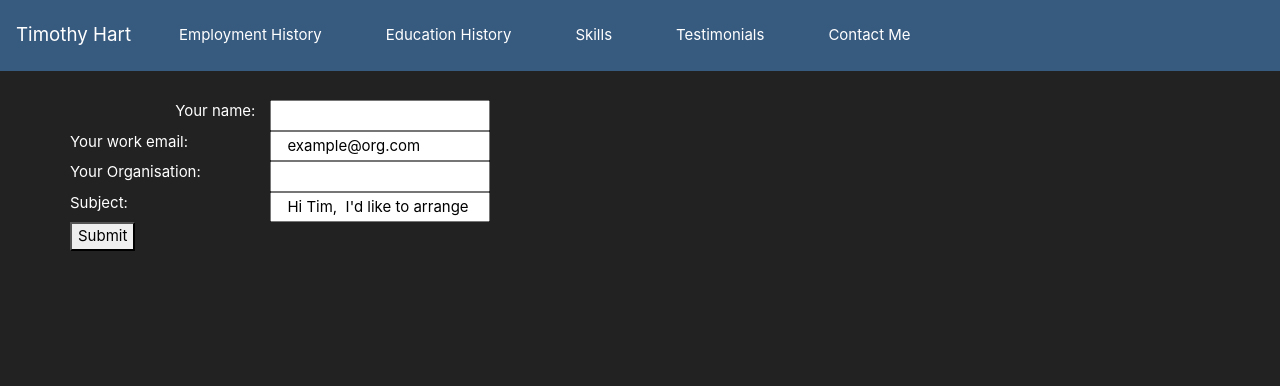
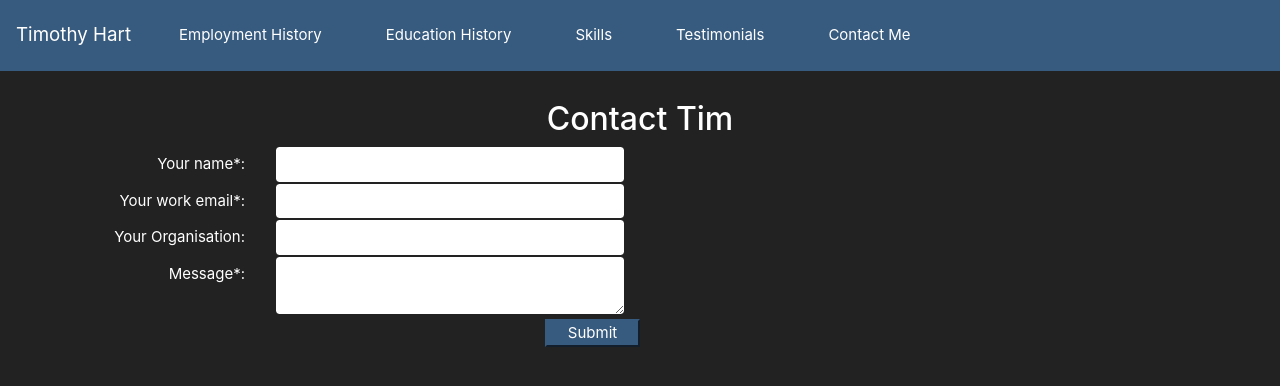
Before and after one commit to timface/resume-app, a React (Create React App) app in the folder frontend/: page /contact in a window 1280 px wide. Shown: the top 386 px of the page. Built offline with nearby package versions, Linux system fonts and the light colour scheme.

Commit message:
Second pass at ContactForm, aligned items.

```diff
--- a/frontend/src/Contact/ContactForm.js
+++ b/frontend/src/Contact/ContactForm.js
@@ -1,5 +1,5 @@
 import React, { useState } from 'react';
-import { useFormik } from 'formik';
+import { Form, Formik, Field, ErrorMessage } from 'formik';
 
 
 const validate = values => {
@@ -23,76 +23,132 @@ const validate = values => {
 
 function ContactForm(props) {
 
-    const formik = useFormik({
-        initialValues: {
-            name: '',
-            email: 'example@org.com',
-            org: '',
-            msg: 'Hi Tim, \n I\'d like to arrange an interview',
-        },
-        validate,
-        onSubmit: values => {
-            alert(JSON.stringify(values, null, 2))
-        }
-    })
+    return (
+        <React.Fragment>
+            <h3 className='text-center'>Contact Tim</h3>
+            <Formik
+                initialValues={{
+                    name: '',
+                    email: '',
+                    org: '',
+                    msg: '',
+                }}
+                validate={validate}
+                onSubmit={(values, { setSubmitting }) => {
+                    alert(JSON.stringify(values, null, 2));
+                    setSubmitting(false);
+                }}>
+                <div className="container">
+                    <Form>
+                        <div className="form-group">
+                            <div className='row'>
+                                <label className='col-sm-2 col-form-label text-right' htmlFor='name'>Your name*: </label>
+                                <div className='col-sm-4'>
+                                    <Field className="form-control" name='name' type='text' />
+                                    <ErrorMessage component='span' className='p-2 text-danger' name='name' />
+                                </div>
+                            </div>
+                            <div className='row'>
+                                <label className='col-sm-2 col-form-label text-right' htmlFor='email'>Your work email*: </label>
+                                <div className='col-sm-4'>
+                                    <Field className='form-control' name='email' type='email' />
+                                    <ErrorMessage component='span' className='p-2 text-danger' name='email' />
+                                </div>
+                            </div>
+                            <div className='row'>
+                                <label className='col-sm-2 col-form-label text-right' htmlFor='org'>Your Organisation: </label>
+                                <div className='col-sm-4'>
+                                    <Field className='form-control' name='org' type='text' />
+                                    <ErrorMessage component='span' className='p-2 text-danger' name='org' />
+                                </div>
+                            </div>
+                            <div className='row'>
+                                <label className='col-sm-2 col-form-label text-right' htmlFor='msg'>Message*: </label>
+                                <div className='col-sm-4'>
+                                    <Field className='form-control' name='msg' as='textarea' />
+                                    <ErrorMessage component='span' className='p-2 text-danger' name='msg' />
+                                </div>
+                            </div>
+                            <div className='row mt-1'>
+                                <button className='col-sm-1 offset-md-5 btn-primary' type="submit">Submit</button>
+                            </div>
+                        </div>
+                    </Form>
+                </div>
+            </Formik>
+        </React.Fragment>
+    )
 
-    return (
-        <div className="container">
-            <div className="row">
-                <form onSubmit={formik.handleSubmit}>
-                    <div className="row">
-                    <label for="name" className="col text-right">Your name:</label>
-                    <input
-                    className="col"
-                        id="name"
-                        name='name'
-                        type='text'
-                        value={formik.values.name}
-                        onChange={formik.handleChange}
-                        onBlur={formik.handleBlur} />
-                    {formik.touched.name && formik.errors.name ? <div>{formik.errors.name}</div> : null}
-                    </div>
-                    <div className="row">
-                    <label for="email" className="col">Your work email:</label>
-                    <input
-                    className="col"
-                        id="email"
-                        name="email"
-                        type="email"
-                        value={formik.values.email}
-                        placeholder={formik.values.email}
-                        onChange={formik.handleChange}
-                        onBlur={formik.handleBlur} />
-                    {formik.touched.email && formik.errors.email ? <div>{formik.errors.email}</div> : null}
-                    </div>
-                    <div className="row">
-                    <label for="org" className="col">Your Organisation:</label>
-                    <input
-                    className="col"
-                        id="org"
-                        name="org"
-                        type="text"
-                        value={formik.values.org}
-                        onChange={formik.handleChange}
-                        onBlur={formik.handleBlur} />
-                        </div>
-                        <div className="row">
-                    <label for="msg" className="col">Subject:</label>
-                    <input
-                    className="col"
-                        id="msg"
-                        name="msg"
-                        type="textarea"
-                        value={formik.values.msg}
-                        onChange={formik.handleChange}
-                        onBlur={formik.handleBlur} />
-                    {formik.touched.msg && formik.errors.msg ? <div>{formik.errors.msg}</div> : null}
-                    </div>
-                    <button type='submit'>Submit</button>
-                </form>
-            </div>
-        </div>
-    )
+    // const formik = useFormik({
+    //     initialValues: {
+    //         name: '',
+    //         email: 'example@org.com',
+    //         org: '',
+    //         msg: 'Hi Tim, \n I\'d like to arrange an interview',
+    //     },
+    //     validate,
+    //     onSubmit: values => {
+    //         alert(JSON.stringify(values, null, 2))
+    //     }
+    // })
+
+    // return (
+    //     <div className="container">
+    //         <div className="row">
+    //             <form onSubmit={formik.handleSubmit}>
+    //                 <div className="row">
+    //                 <label for="name" className="col text-right">Your name:</label>
+    //                 <input
+    //                 className="col"
+    //                     id="name"
+    //                     name='name'
+    //                     type='text'
+    //                     value={formik.values.name}
+    //                     onChange={formik.handleChange}
+    //                     onBlur={formik.handleBlur} />
+    //                 {formik.touched.name && formik.errors.name ? <div>{formik.errors.name}</div> : null}
+    //                 </div>
+    //                 <div className="row">
+    //                 <label for="email" className="col">Your work email:</label>
+    //                 <input
+    //                 className="col"
+    //                     id="email"
+    //                     name="email"
+    //                     type="email"
+    //                     value={formik.values.email}
+    //                     placeholder={formik.values.email}
+    //                     onChange={formik.handleChange}
+    //                     onBlur={formik.handleBlur} />
+    //                 {formik.touched.email && formik.errors.email ? <div>{formik.errors.email}</div> : null}
+    //                 </div>
+    //                 <div className="row">
+    //                 <label for="org" className="col">Your Organisation:</label>
+    //                 <input
+    //                 className="col"
+    //                     id="org"
+    //                     name="org"
+    //                     type="text"
+    //                     value={formik.values.org}
+    //                     onChange={formik.handleChange}
+    //                     onBlur={formik.handleBlur} />
+    //                     </div>
+    //                     <div className="row">
+    //                 <label for="msg" className="col">Subject:</label>
+    //                 <input
+    //                 className="col"
+    //                     id="msg"
+    //                     name="msg"
+    //                     type="textarea"
+    //                     value={formik.values.msg}
+    //                     onChange={formik.handleChange}
+    //                     onBlur={formik.handleBlur} />
+    //                 {formik.touched.msg && formik.errors.msg ? <div>{formik.errors.msg}</div> : null}
+    //                 </div>
+    //                 <button type='submit'>Submit</button>
+    //             </form>
+    //         </div>
+    //     </div>
+    // )
 }
 
 export default ContactForm;
```
